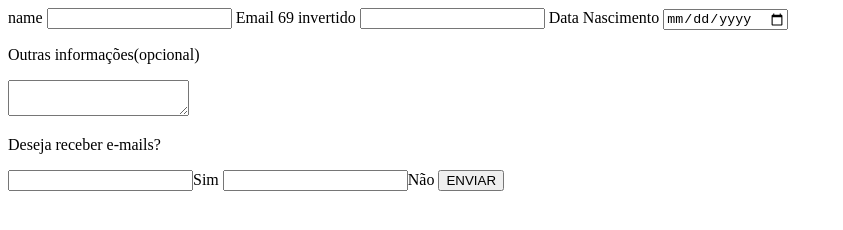
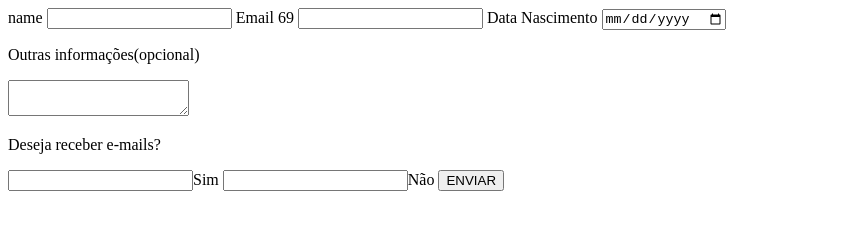
Before and after one commit to thiagoomazeika/formulario, a plain HTML site: page index.html in a window 1280 px wide. Shown: the whole page, without its empty margins (0-843 px from the left). Drawn offline with Linux system fonts and the light colour scheme.

Commit message:
changes your love

```diff
--- a/index.html
+++ b/index.html
@@ -4,7 +4,7 @@
              <input type="text">
              <label>Email</label>
 
-          <label>69 invertido</label>
+          <label>69</label>
 
           <input type="tel" required>
 
```
